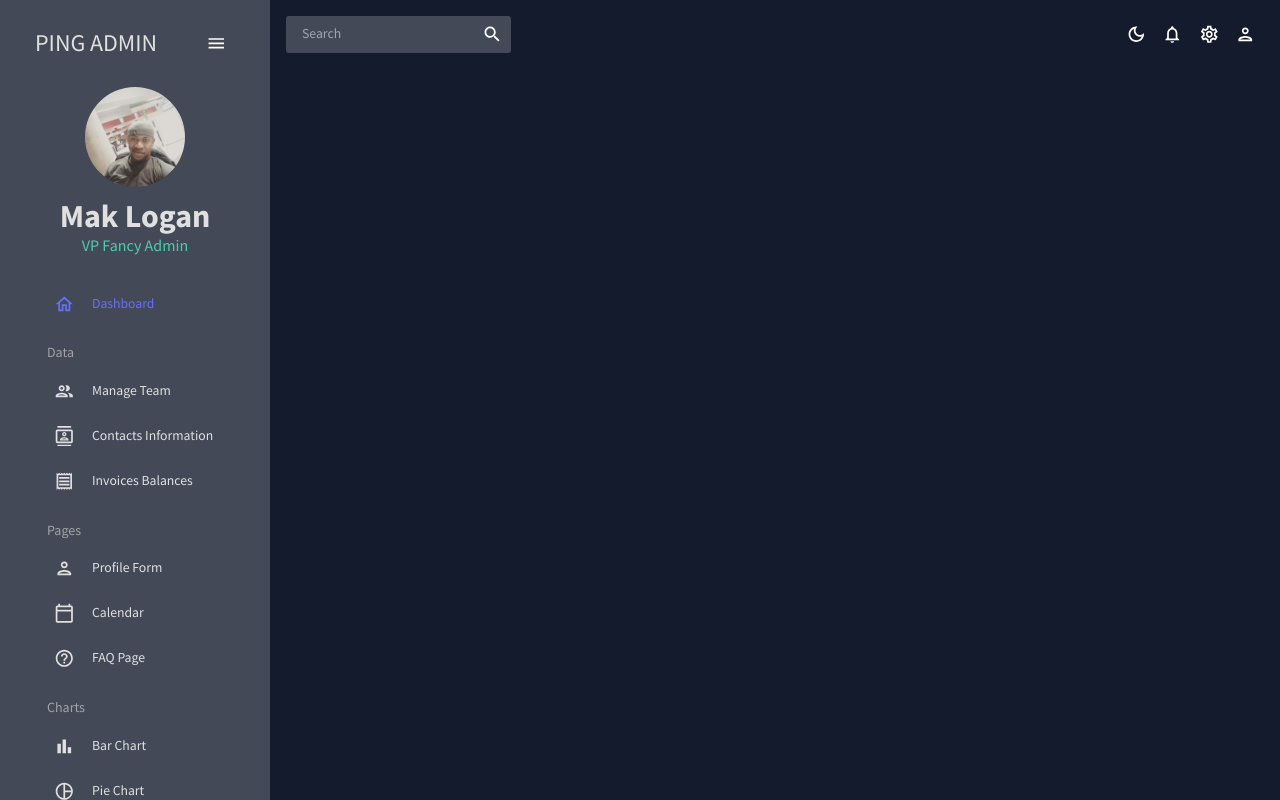
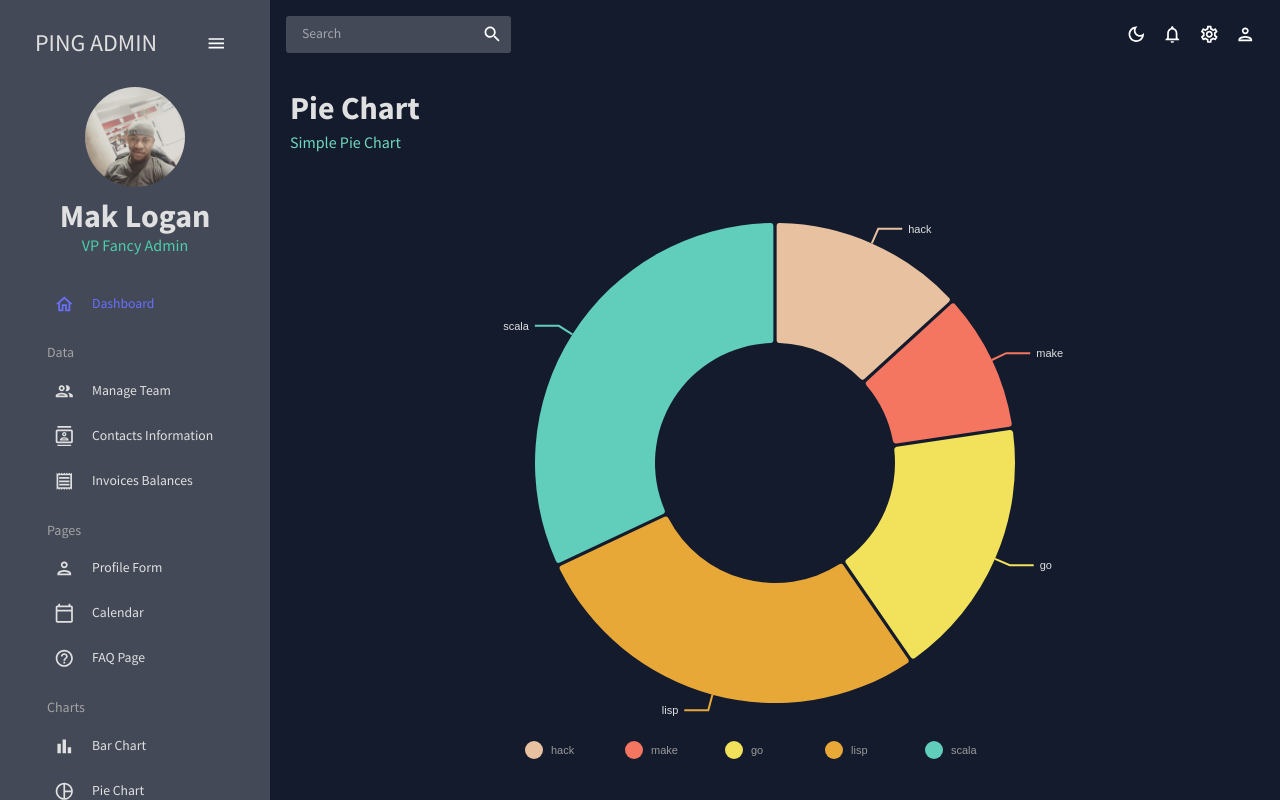
Before and after one commit to sleekcharly/react-admin, a React (Create React App) app: page /pie in a window 1280 px wide. Built offline with nearby package versions, Linux system fonts and the light colour scheme; the HTML template or start-up script is replaced by a standard one.

Commit message:
Created pie chart page

```diff
--- a/src/App.jsx
+++ b/src/App.jsx
@@ -8,6 +8,7 @@ import Form from './scenes/form';
 import Sidebar from './scenes/global/Sidebar';
 import Topbar from './scenes/global/Topbar';
 import Invoices from './scenes/invoices';
+import Pie from './scenes/pie';
 import Team from './scenes/team';
 import { ColorModeContext, useMode } from './theme';
 
@@ -35,6 +36,7 @@ export default function App() {
               <Route path="/invoices" element={<Invoices />} />
               <Route path="/form" element={<Form />} />
               <Route path="/bar" element={<Bar />} />
+              <Route path="/pie" element={<Pie />} />
             </Routes>
           </main>
         </div>
--- /dev/null
+++ b/src/components/PieChart.jsx
@@ -0,0 +1,109 @@
+import { ResponsivePie } from '@nivo/pie';
+import { tokens } from '../theme';
+import { useTheme } from '@mui/material';
+import { mockPieData as data } from '../data/mockData';
+
+const PieChart = () => {
+  const theme = useTheme();
+  const colors = tokens(theme.palette.mode);
+  return (
+    <ResponsivePie
+      data={data}
+      theme={{
+        axis: {
+          domain: {
+            line: {
+              stroke: colors.grey[100],
+            },
+          },
+          legend: {
+            text: {
+              fill: colors.grey[100],
+            },
+          },
+          ticks: {
+            line: {
+              stroke: colors.grey[100],
+              strokeWidth: 1,
+            },
+            text: {
+              fill: colors.grey[100],
+            },
+          },
+        },
+        legends: {
+          text: {
+            fill: colors.grey[100],
+          },
+        },
+      }}
+      margin={{ top: 40, right: 80, bottom: 80, left: 80 }}
+      innerRadius={0.5}
+      padAngle={0.7}
+      cornerRadius={3}
+      activeOuterRadiusOffset={8}
+      borderColor={{
+        from: 'color',
+        modifiers: [['darker', 0.2]],
+      }}
+      arcLinkLabelsSkipAngle={10}
+      arcLinkLabelsTextColor={colors.grey[100]}
+      arcLinkLabelsThickness={2}
+      arcLinkLabelsColor={{ from: 'color' }}
+      enableArcLabels={false}
+      arcLabelsRadiusOffset={0.4}
+      arcLabelsSkipAngle={7}
+      arcLabelsTextColor={{
+        from: 'color',
+        modifiers: [['darker', 2]],
+      }}
+      defs={[
+        {
+          id: 'dots',
+          type: 'patternDots',
+          background: 'inherit',
+          color: 'rgba(255, 255, 255, 0.3)',
+          size: 4,
+          padding: 1,
+          stagger: true,
+        },
+        {
+          id: 'lines',
+          type: 'patternLines',
+          background: 'inherit',
+          color: 'rgba(255, 255, 255, 0.3)',
+          rotation: -45,
+          lineWidth: 6,
+          spacing: 10,
+        },
+      ]}
+      legends={[
+        {
+          anchor: 'bottom',
+          direction: 'row',
+          justify: false,
+          translateX: 0,
+          translateY: 56,
+          itemsSpacing: 0,
+          itemWidth: 100,
+          itemHeight: 18,
+          itemTextColor: '#999',
+          itemDirection: 'left-to-right',
+          itemOpacity: 1,
+          symbolSize: 18,
+          symbolShape: 'circle',
+          effects: [
+            {
+              on: 'hover',
+              style: {
+                itemTextColor: '#000',
+              },
+            },
+          ],
+        },
+      ]}
+    />
+  );
+};
+
+export default PieChart;
--- /dev/null
+++ b/src/scenes/pie/index.jsx
@@ -0,0 +1,17 @@
+import { Box } from '@mui/material';
+import React from 'react';
+import Header from '../../components/Header';
+import PieChart from '../../components/PieChart';
+
+const Pie = () => {
+  return (
+    <Box m="20px">
+      <Header title="Pie Chart" subtitle="Simple Pie Chart" />
+      <Box height="75vh">
+        <PieChart />
+      </Box>
+    </Box>
+  );
+};
+
+export default Pie;
```
